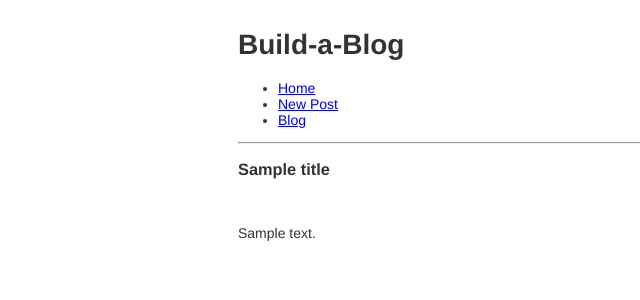
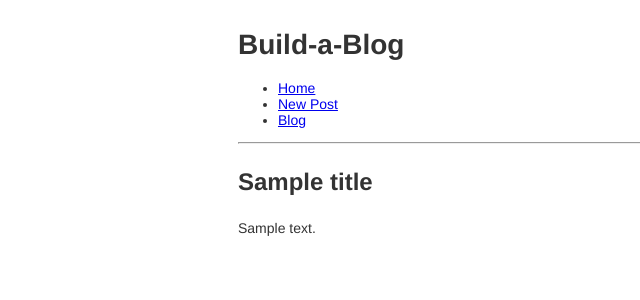
Before and after one commit to rkrussel/build-a-blog, a Python web app: template templates/singlepost.html in a window 1280 px wide. Shown: the top 300 px of the page, without its empty margins (2-642 px from the left). Run offline with Jinja, Linux system fonts and the light colour scheme; the template is opened without the code that fills it: most values are stand-ins (such as "Sample title", 1, 10 or a date in 2020).

Commit message:
changes html

```diff
--- a/templates/singlepost.html
+++ b/templates/singlepost.html
@@ -1,9 +1,10 @@
 {% extends "base.html" %}
 
 {% block content %}
-<h3>{{title}}</h3>
-<br>
-<p>{{body}}</p>
+
+<h3 class="post-title">{{title}}</h3>
+
+<p class="post-content">{{body}}</p>
 
 
 
```
